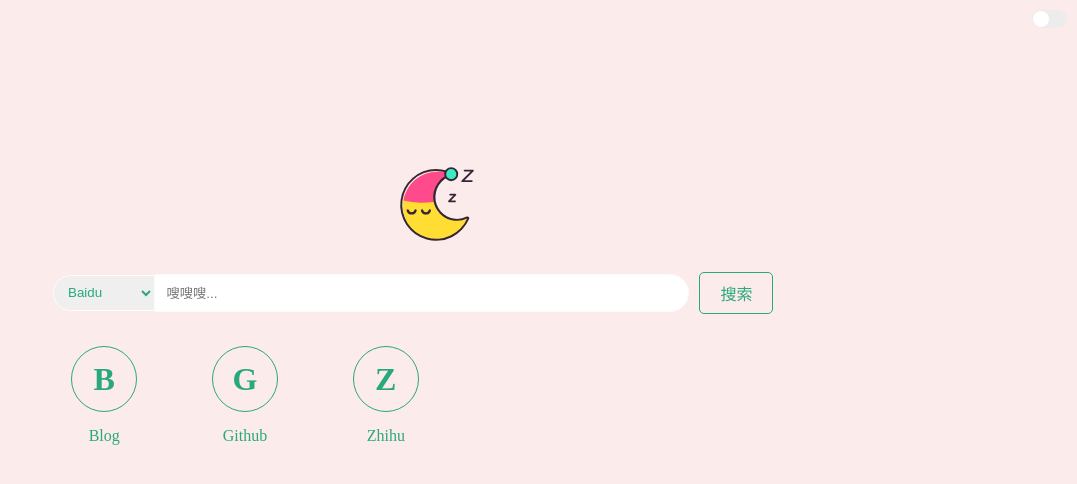
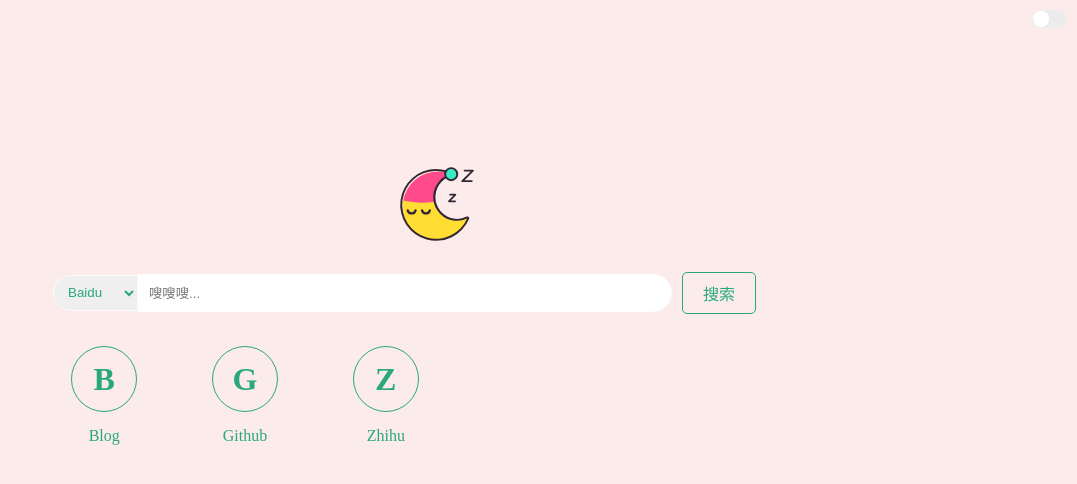
Before and after one commit to bennetty74/bugkit-wiki, a React (Create React App) app: page / in a window 1280 px wide. Shown: the top 484 px of the page, without its empty margins (203-1280 px from the left). Built offline with nearby package versions, Linux system fonts and the light colour scheme.

Commit message:
update select style

```diff
--- a/src/css/App.scss
+++ b/src/css/App.scss
@@ -41,6 +41,7 @@
         .select{
           height: 2.3rem;
           width: 8vw;
+          max-width: 85px;
           border: 1px solid #fcfcfc;
           padding: 5px 0 5px 10px;
           border-radius: 20px 0 0 20px;
```
